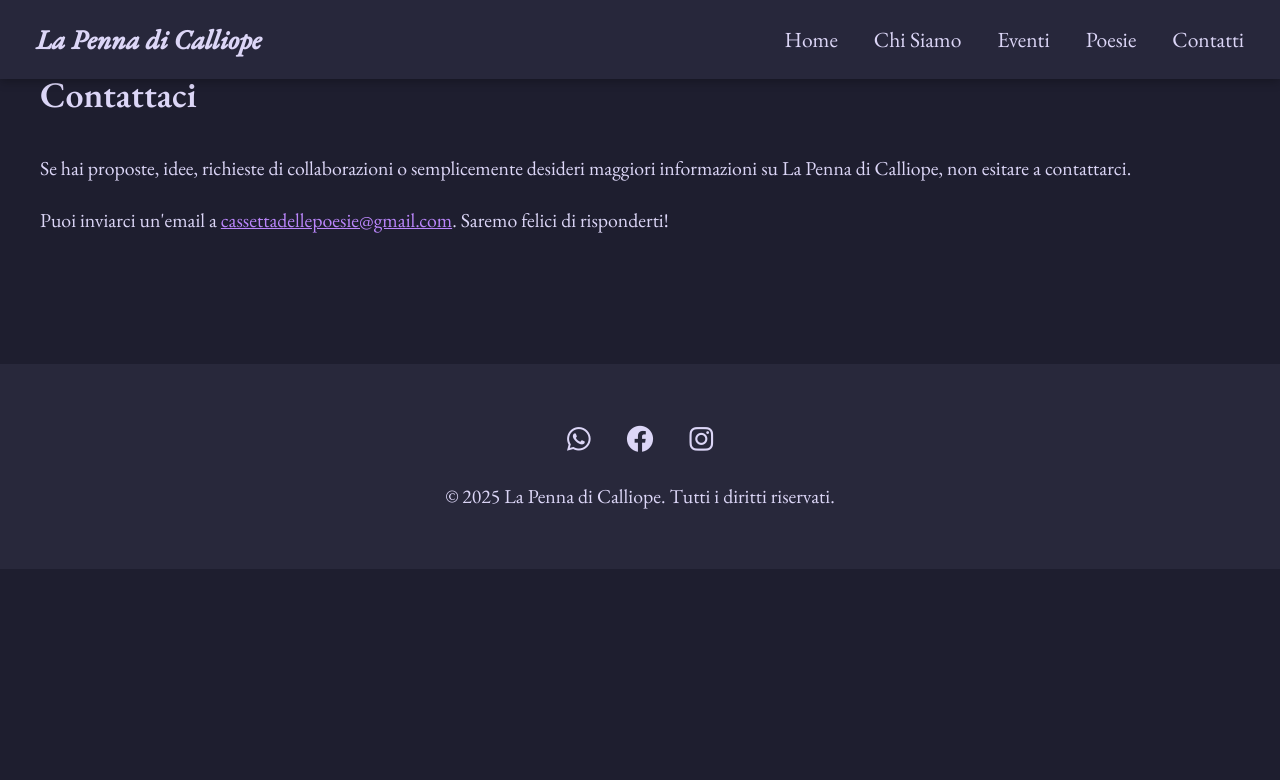
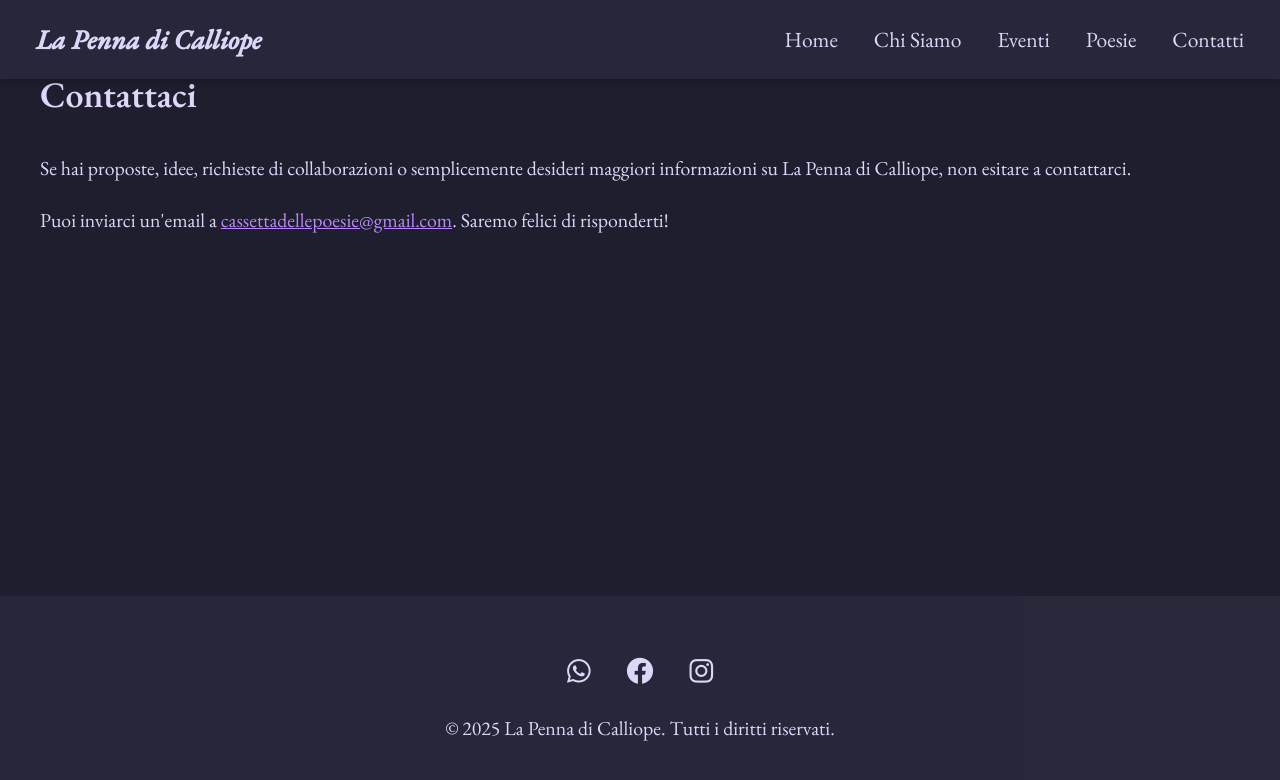
Before and after one commit to chiaramgl/lapennadicalliopeweb, a website: page contatti.html in a window 1280 px wide. Drawn offline with nearby package versions, Linux system fonts and the light colour scheme.

Commit message:
Update contatti.html

```diff
--- a/contatti.html
+++ b/contatti.html
@@ -17,6 +17,7 @@
             background-color: #1e1e2f;
             line-height: 1.6;
             font-size: 18px;
+            padding-bottom: 120px; /* Aggiungi spazio per il footer fisso */
         }
         header {
             position: fixed;
@@ -59,10 +60,14 @@
             color: #bb86fc;
         }
         footer {
+            position: fixed;
+            bottom: 0;
+            left: 0;
+            right: 0;
             background-color: rgba(41, 41, 61, 0.95);
             padding: 2em;
-            margin-top: 4em;
             text-align: center;
+            z-index: 1000;
         }
         .social-links {
             display: flex;
@@ -82,6 +87,7 @@
             max-width: 1200px;
             margin: 0 auto;
             padding: 2em;
+            margin-bottom: 60px; /* Spazio per evitare che il footer copra il contenuto */
         }
         h2 {
             color: #dcd6f7;
```
